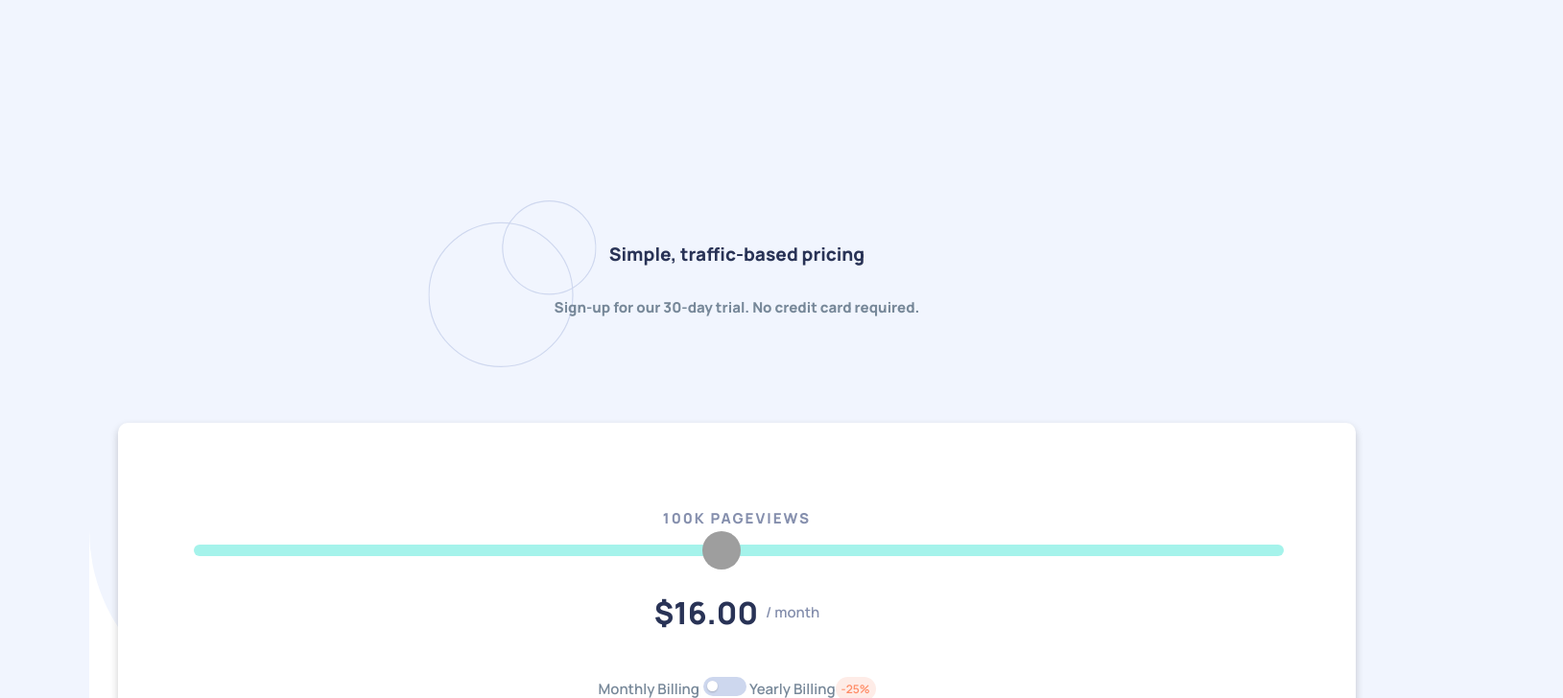
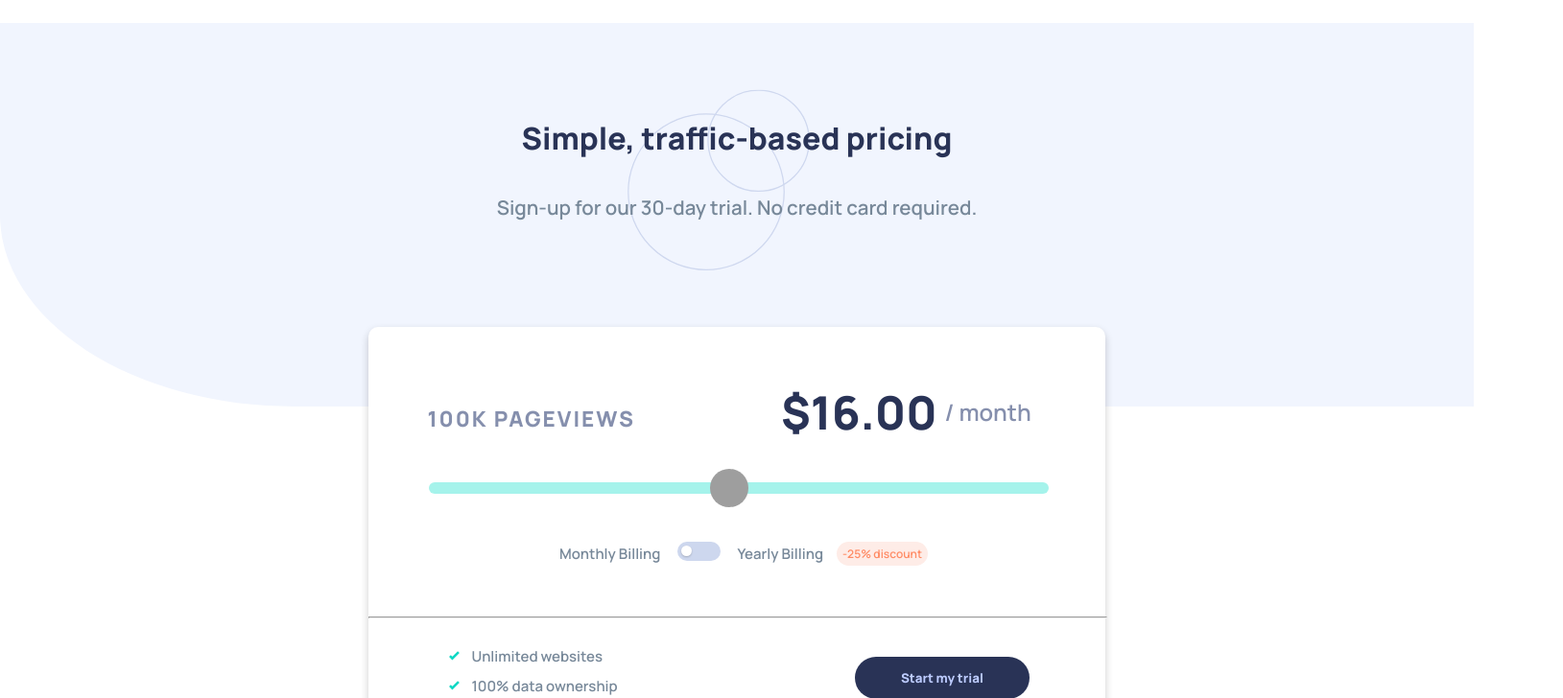
Before and after one commit to brandonnhem/interactive-pricing-component-challenge, a Svelte app: page / in a window 1536 px wide. Shown: the top 728 px of the page at 96% size, 1629 px wide, since content can reach past the window. Built offline with nearby package versions, Linux system fonts and the light colour scheme.

Commit message:
added desktop view

```diff
--- a/public/global.css
+++ b/public/global.css
@@ -7,3 +7,10 @@ body {
     position: relative;
     background-color: hsl(222, 86.7%, 97.1%);
 }
+
+@media only screen and (min-width: 1440px) {
+    body {
+        padding: 25vw;
+        background-color: hsl(0, 0%, 100%);
+    }
+}
--- a/src/App.svelte
+++ b/src/App.svelte
@@ -49,4 +49,19 @@
 		height: 68%;
 		width: 100%;
 	}
+
+	@media only screen and (min-width: 1440px) {
+		.top-bg {
+			height: 50vh;
+			margin-left: -25vw;
+			margin-top: -45vh;
+			border-bottom-left-radius: 20% 50%;
+		}
+
+		.other-bg {
+			top: 50vh;
+			height: 67%;
+			margin-left: -25vw;
+		}
+	}
 </style>
--- a/src/Card.svelte
+++ b/src/Card.svelte
@@ -56,6 +56,34 @@
     svg {
         transform: scale(1.3);
     }
+
+    @media only screen and (min-width: 1440px) {
+        .card {
+            position: relative;
+            padding: 4vw;
+            text-align: left;
+            height: 44vh;
+        }
+
+        h2 {
+            font-size: 1.4rem;
+        }
+
+        hr {
+            width: 50vw;
+            margin-left: -4vw;
+        }
+
+        .row {
+            justify-content: flex-start;
+        }
+
+        #trial-btn {
+            position: absolute;
+            top: 43vh;
+            left: 33vw;
+        }
+    }
 </style>
 
 <main>
--- a/src/Head.svelte
+++ b/src/Head.svelte
@@ -30,6 +30,27 @@
         left: 22vw;
         transform: scale(1.2);
     }
+
+    @media only screen and (min-width: 1440px) {
+        header {
+            margin-top: -45vh;
+        }
+
+        h1 {
+            font-size: 2rem;
+        }
+
+        h3 {
+            font-size: 1.28rem;
+            font-weight: 600;
+        }
+
+        .background-circle {
+            top: 6vw;
+            left: 19vw;
+            transform: scale(1.3);
+        }
+    }
 </style>
 
 <header>
--- a/src/Slider.svelte
+++ b/src/Slider.svelte
@@ -72,6 +72,26 @@
         margin-left: 0.5rem;
         color: hsl(225, 20%, 60%);
     }
+
+    @media only screen and (min-width: 1440px) {
+        .price {
+            position: absolute;
+            top: 1vh;
+            left: 28vw;
+        }
+
+        #big-money {
+            font-size: 3rem;
+        }
+
+        #month {
+            font-size: 1.5rem;
+        }
+
+        .slider {
+            margin-top: 4vh;
+        }
+    }
 </style>
 
 <div class="rangeslider">
--- a/src/Switch.svelte
+++ b/src/Switch.svelte
@@ -46,7 +46,7 @@
     }
 
     .toggle:checked {
-        background-color: #4CD964;
+        background-color: hsl(174, 77%, 80%);
     }
 
     .toggle:checked:before {
@@ -64,6 +64,16 @@
         background-color: hsl(14, 92%, 95%);
         color: hsl(15, 100%, 70%);
     }
+
+    @media only screen and (min-width: 1440px) {
+        .discount {
+            padding: 5%;
+        }
+
+        p {
+            padding: 0 14px;
+        }
+    }
 </style>
 
 <div class="discount">
@@ -72,5 +82,9 @@
         <input class="toggle" type="checkbox">
     </label>
     <p>Yearly Billing</p>
-    <p id="discount-special">-25%</p>
+    {#if window.innerWidth >= 1440}
+        <p id="discount-special">-25% discount</p>
+    {:else}
+        <p id="discount-special">-25%</p>
+    {/if}
 </div>
```
